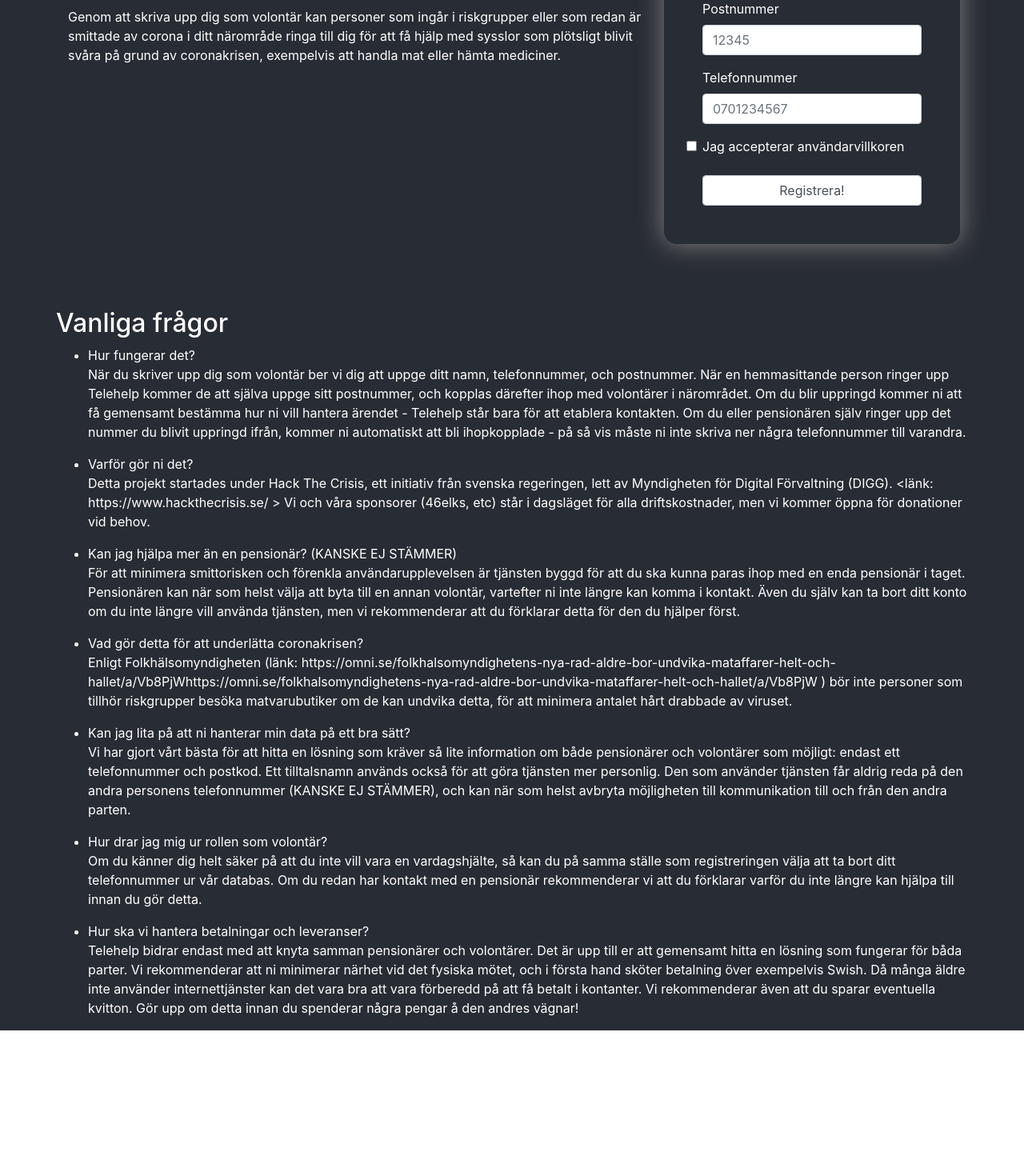
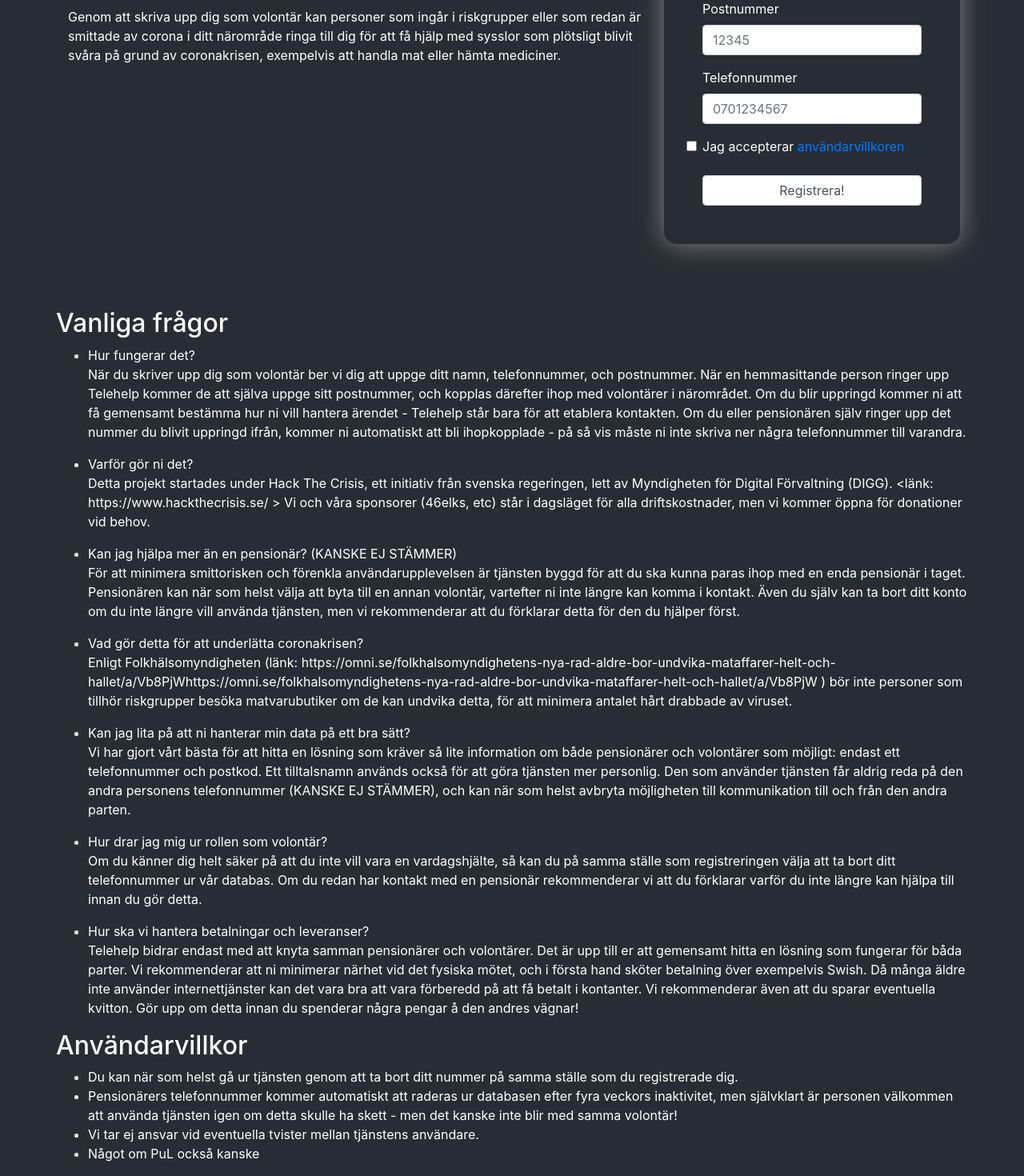
Before and after one commit to telehelp/telehelp, a React (Create React App) app in the folder client/: page / in a window 1280 px wide. Shown: the part 255-1725 px from the top of the page at 80% size. Before the commit the page ends 1543 px from the top, so only its background shows below. Built offline with nearby package versions, Linux system fonts and the light colour scheme; no server answers.

Commit message:
add some terms

```diff
--- a/client/src/App.js
+++ b/client/src/App.js
@@ -3,6 +3,7 @@ import './App.scss';
 import RegistrationForm from './components/RegistrationForm';
 import FAQ from './components/FAQ';
 import TeleHelpBar from './components/TeleHelpBar';
+import TermsAndConditions from './components/TermsAndConditions';
 
 class App extends React.Component {
   constructor(props) {
@@ -44,15 +45,18 @@ class App extends React.Component {
             </div>
           </div>
           <div className="col-xs-4">
-            <a name="register">
-            <div className="signup">
+            <div className="signup" id="register">
               <RegistrationForm/>
             </div>
-            </a>
           </div>
         <div className="row">
           <div className="col-12">
             <FAQ/>
+          </div>
+        </div>
+        <div className="row">
+          <div className="col-12">
+            <TermsAndConditions/>
           </div>
         </div>
         </div>
--- a/client/src/components/FAQ.js
+++ b/client/src/components/FAQ.js
@@ -22,8 +22,7 @@ class FAQ extends React.Component{
         const zipped = zip(questions, answers)
 
         return (
-            <a name="faq">
-            <div className="faq">
+            <div className="faq" id="faq">
                 <h2>Vanliga frågor</h2>
                 <ul>
                     {zipped.map((element, i)=> {
@@ -31,7 +30,6 @@ class FAQ extends React.Component{
                     })}
                 </ul>
             </div>
-            </a>
         )
     }
 }
--- a/client/src/components/RegistrationForm.js
+++ b/client/src/components/RegistrationForm.js
@@ -53,7 +53,7 @@ function RegistrationForm() {
             id="terms"
             invalid={'terms' in errors}
             innerRef={register({required: true })}/>
-        <Label for="terms">Jag accepterar användarvillkoren</Label>
+        <Label for="terms">Jag accepterar <a href="#terms">användarvillkoren</a></Label>
         <FormFeedback invalid>Du måste acceptera användarvillkoren</FormFeedback>
       </FormGroup>
       <Input type="submit" value="Registrera!"/>
--- a/client/src/components/TeleHelpBar.js
+++ b/client/src/components/TeleHelpBar.js
@@ -21,6 +21,9 @@ const TeleHelpBar = (props) => {
             <NavItem>
               <NavLink href="#faq">Vanliga frågor</NavLink>
             </NavItem>
+            <NavItem>
+              <NavLink href="#terms">Användarvillkor</NavLink>
+            </NavItem>
           </Nav>
         </Collapse>
       </Navbar>
--- /dev/null
+++ b/client/src/components/TermsAndConditions.js
@@ -0,0 +1,21 @@
+import React from 'react';
+
+class TermsAndConditions extends React.Component{
+    render () {
+        const terms = ["Du kan när som helst gå ur tjänsten genom att ta bort ditt nummer på samma ställe som du registrerade dig.",
+                        "Pensionärers telefonnummer kommer automatiskt att raderas ur databasen efter fyra veckors inaktivitet, men självklart är personen välkommen att använda tjänsten igen om detta skulle ha skett - men det kanske inte blir med samma volontär!",
+                        "Vi tar ej ansvar vid eventuella tvister mellan tjänstens användare.",
+                        "Något om PuL också kanske"]
+        return (
+            <div className="terms" id="terms">
+                <h2>Användarvillkor</h2>
+                <ul>
+                    {terms.map((element, i) => {
+                        return <li key={i}>{element}</li>
+                    })}
+                </ul>
+            </div>
+        )
+    }
+}
+export default TermsAndConditions;
```
